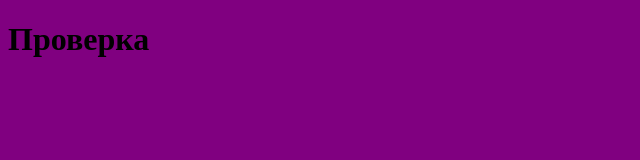
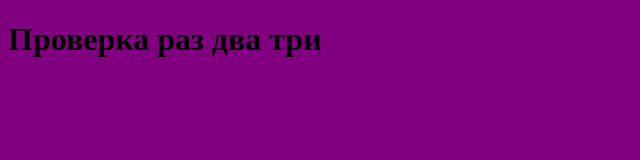
Before and after one commit to nekkby/test, a plain HTML site: page index.html in a window 1280 px wide. Shown: the whole page, without its empty margins (0-640 px from the left). Drawn offline with Linux system fonts and the light colour scheme.

Commit message:
Поменял заголовок

```diff
--- a/index.html
+++ b/index.html
@@ -6,6 +6,6 @@
 	<link rel="stylesheet" href="style.css">
 </head>
 <body>
-	<h1>Проверка</h1>
+	<h1>Проверка раз два три</h1>
 </body>
 </html>
```
